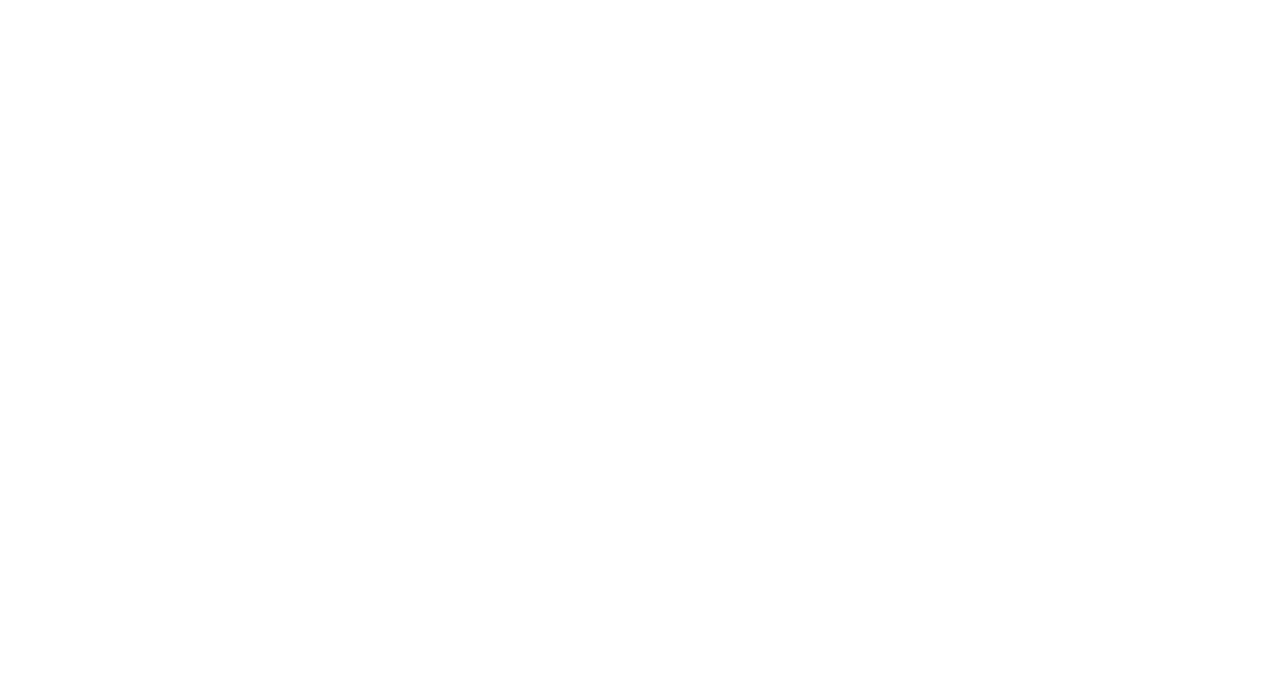
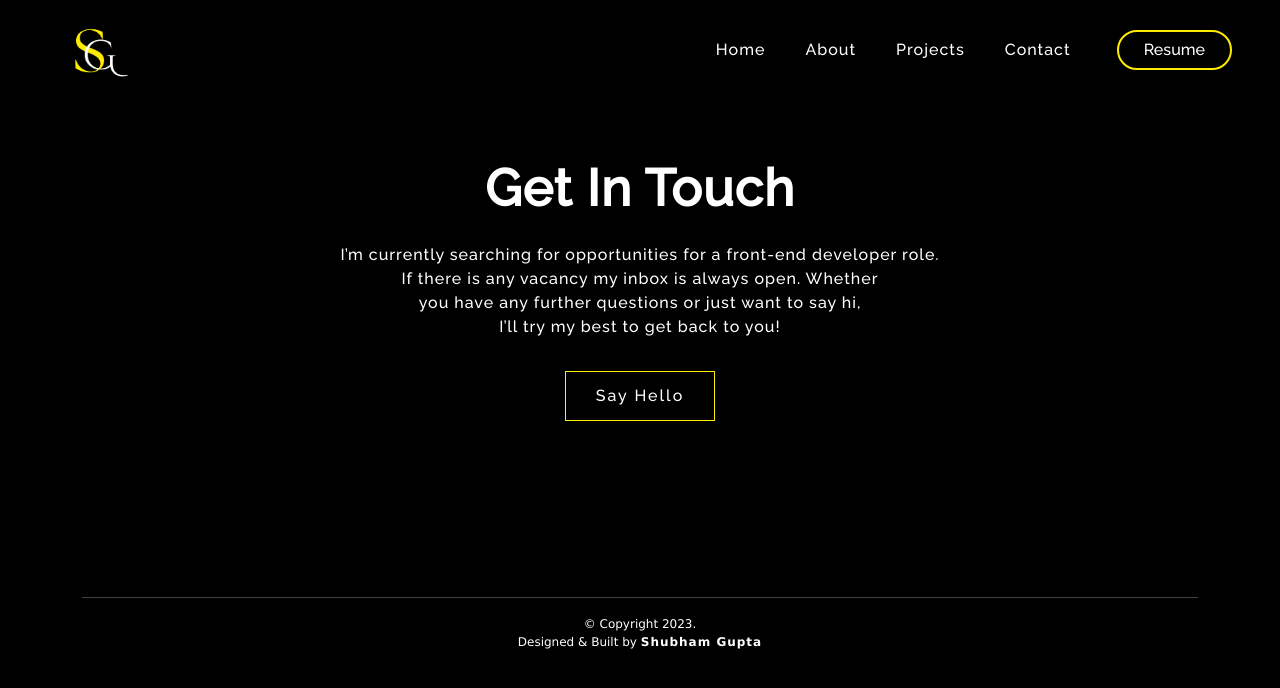
Before and after one commit to Shubhcs01/Portfolio, a React (Create React App) app: page /contact in a window 1280 px wide. Before the commit this address had no page. Shown: the top 688 px of the page. Built offline with nearby package versions, Linux system fonts and the light colour scheme; a web font is replaced by a local one.

Commit message:
ui improved

```diff
--- a/src/App.js
+++ b/src/App.js
@@ -27,9 +27,9 @@
         {/* <div className="App" id={load ? "no-scroll" : "scroll"}> */}
           <Routes>
             <Route path='/' element={<Home />}></Route>
-            {/* <Route path='/about' element={<About />}></Route>
+            <Route path='/about' element={<About />}></Route>
             <Route path='/project' element={<Project />}></Route>
-            <Route path='/contact' element={<Contact />}></Route> */}
+            <Route path='/contact' element={<Contact />}></Route>
           </Routes>
         {/* </div> */}
       </Router>
--- a/src/pages/style.css
+++ b/src/pages/style.css
@@ -1,5 +1,6 @@
 @import url("https://fonts.googleapis.com/css2?family=Exo+2&display=swap");
 @import url("https://fonts.googleapis.com/css2?family=Labrada&display=swap");
+
 
 /* Header style */
 
@@ -272,44 +273,31 @@
 .aboutpagebackground {
   width: 100%;
   height: 100%;
-  background-color: #4158d0;
-  background-image: linear-gradient(
+  background-color: black;
+  /* background-image: linear-gradient(
     43deg,
     #4158d0 0%,
     #c850c0 46%,
     #ffcc70 100%
-  );
-  padding-top: 110px;
+  ); */
+  padding-top: 6rem;
 }
 .textbackground {
   width: 100%;
   height: 100%;
   padding: 1rem;
-  background-color: transparent;
+  color: white;
+  /* background-color: transparent; */
   border-radius: 15px;
-  box-shadow: rgba(17, 17, 26, 0.1) 0px 4px 16px,
-    rgba(17, 17, 26, 0.1) 0px 8px 24px, rgba(17, 17, 26, 0.1) 0px 16px 56px !important;
+  box-shadow: white !important;
 }
 .aboutmetext {
   font-size: 2em !important;
-  color: #191919 !important;
+  color: #feec00 !important;
   font-weight: 600 !important;
   letter-spacing: 1px !important;
 }
-.aboutmetext span:hover {
-  display: inline-block;
-  transition: all 500ms;
-  color: #fff;
-  animation: vibrate 30ms linear infinite forwards;
-}
-@keyframes vibrate {
-  0% {
-    transform: translateX(-1px) translateY(1px);
-  }
-  100% {
-    transform: translateX(1px) translateY(-2px);
-  }
-}
+
 .aboutdetails {
   font-size: 1.1em !important;
 }
@@ -324,7 +312,7 @@
 .skilllist li:hover {
   transform: scale(1.05);
   transition: 5ms;
-  color: #e8e8e8;
+  color: #feec00;
 }
 .webimage {
   max-width: 500px;
@@ -427,15 +415,16 @@
 /* Contactpage Style */
 .contactbackground {
   width: 100%;
-  height: 100vh;
-  background-color: #4158d0;
-  background-image: linear-gradient(
+  height: 106vh;
+  background-color: black;
+  /* background-image: linear-gradient(
     43deg,
     #4158d0 0%,
     #c850c0 46%,
     #ffcc70 100%
-  );
+  ); */
   padding-top: 110px;
+  color: white;
 }
 .contacthead {
   padding-top: 3rem;
@@ -456,12 +445,14 @@
   margin: 0 auto;
   width: 150px;
   height: 50px;
-  border: solid 2px;
+  border: #feec00 solid 1px;
   background-color: transparent;
+  color: white;
   letter-spacing: 2px;
 }
 .contactbtn:hover {
-  background-color: rgba(51, 51, 51, 0.2);
+  background-color: #feec00;
+  color: black;
 }
 .line {
   margin-top: 11rem;
```
